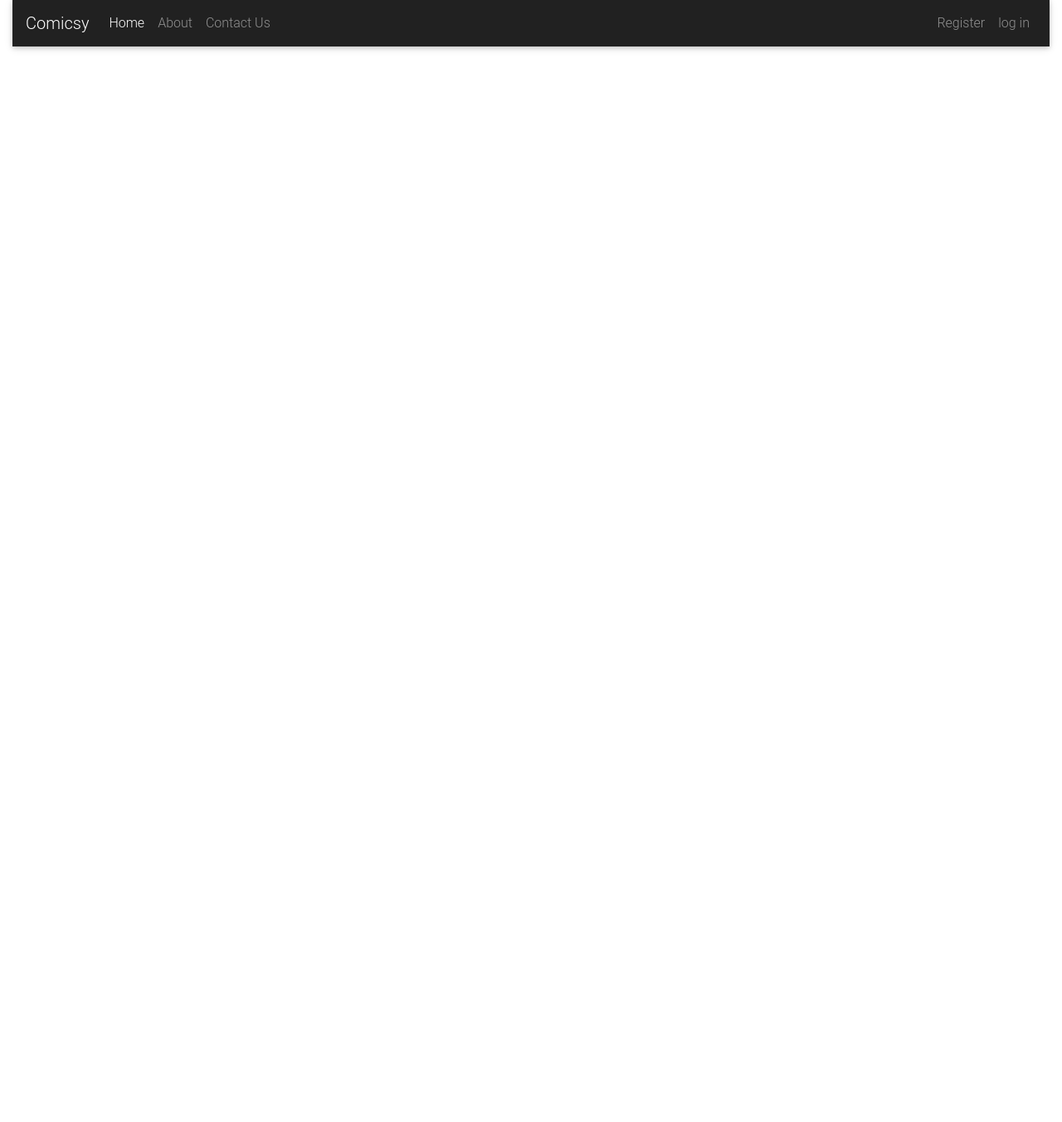
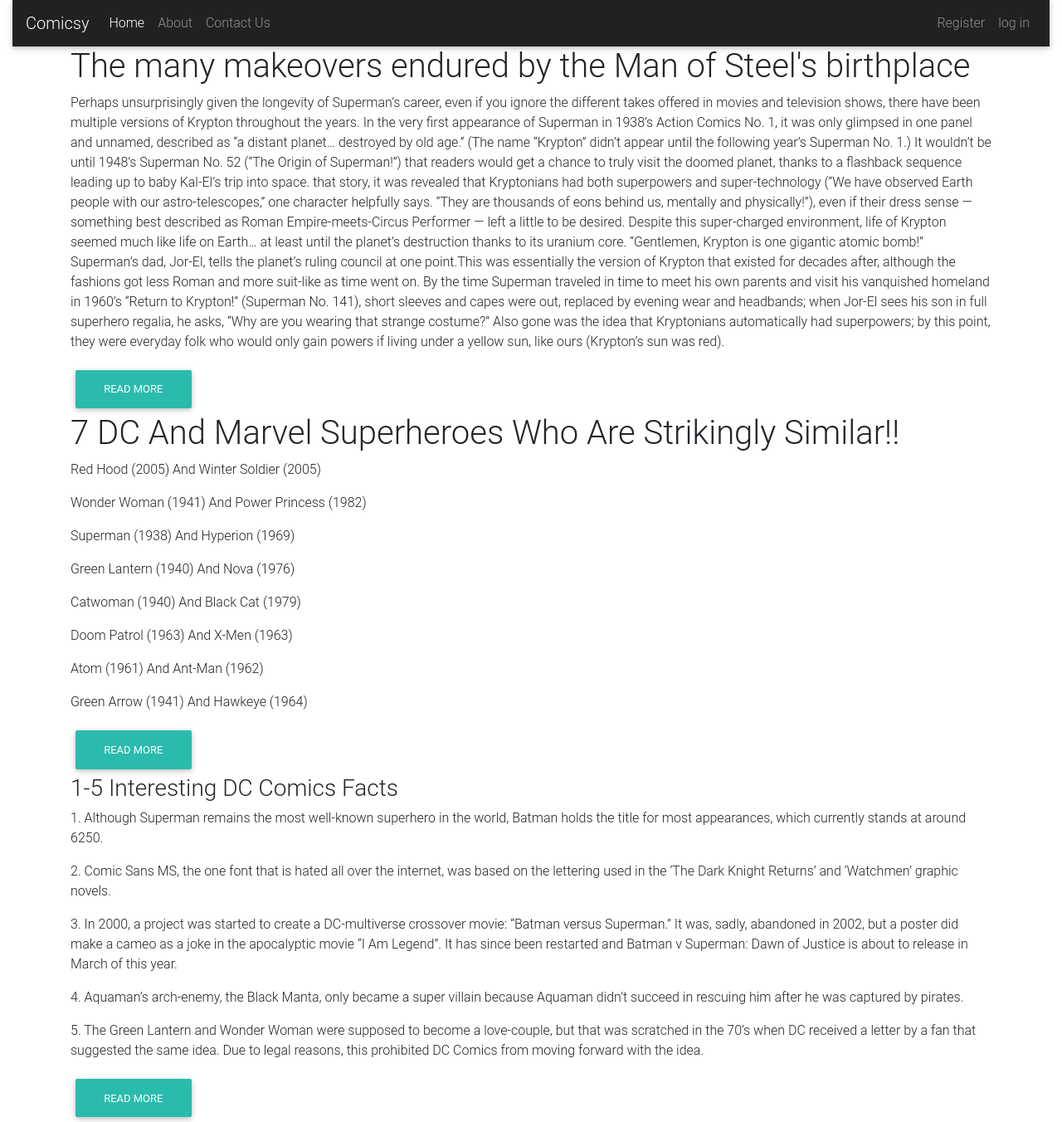
Before and after one commit to SkimaniKings/comicsy, a Flask app: page /articles in a window 1280 px wide. Shown: the whole page at 83% size. Before the commit the page ends 61 px from the top, so only its background shows below. Run offline with Flask 2, Linux system fonts and the light colour scheme; some libraries are stand-ins or nearby versions.

Commit message:
added articles to the articles page

```diff
--- a/comics/static/main.js
+++ b/comics/static/main.js
@@ -1,20 +1,16 @@
-// function validateForm() {
-//     var name = document.getElementById("name").value;
-//     var email = document.getElementById("email").value;
-//       if (name === "") {
-//       alert("please fill in your name");
-//       return false;
-//     } else if (email === "") {
-//       alert("Please fill in your name and email");
-//       return false;
-//     } else {
-//       alert(
-//         name + ", We have received your message. Thank you for reaching out to us. Continue enjoying our website"
-//       );
-//     }
-//     event.preventDefault();
-//   }
-
-function myFunction() {
-    alert("I am an alert box!");
+function validateForm() {
+    var name = document.getElementById("name").value;
+    var email = document.getElementById("email").value;
+      if (name === "") {
+      alert("please fill in your name");
+      return false;
+    } else if (email === "") {
+      alert("Please fill in your name and email");
+      return false;
+    } else {
+      alert(
+        name + ", We have received your message. Thank you for reaching out to us. Continue enjoying our website"
+      );
+    }
+    event.preventDefault();
   }
--- a/comics/templates/articles.html
+++ b/comics/templates/articles.html
@@ -1,2 +1,64 @@
 {%extends 'base.html'%}
-{%block content%} {%endblock%}
+{%block content%}
+<div class="container">
+    <h1 id="krypton">The many makeovers endured by the Man of Steel's birthplace</h1>
+    <p>Perhaps unsurprisingly given the longevity of Superman’s career, even if you ignore the different takes offered
+        in
+        movies and television shows, there have been multiple versions of Krypton throughout the years. In the very
+        first
+        appearance of Superman in 1938’s Action Comics No. 1, it was only glimpsed in one panel and unnamed, described
+        as “a
+        distant planet… destroyed by old age.” (The name “Krypton” didn’t appear until the following year’s Superman No.
+        1.)
+        It wouldn’t be until 1948’s Superman No. 52 (“The Origin of Superman!”) that readers would get a chance to truly
+        visit the doomed planet, thanks to a flashback sequence leading up to baby Kal-El’s trip into space. that story,
+        it was revealed that Kryptonians had both superpowers and super-technology (“We have observed Earth people with
+        our astro-telescopes,” one character helpfully says. “They are thousands of eons behind us, mentally and
+        physically!”), even if their dress sense — something best described as Roman Empire-meets-Circus Performer —
+        left a little to be desired. Despite this super-charged environment, life of Krypton seemed much like life on
+        Earth… at least until the planet’s destruction thanks to its uranium core. “Gentlemen, Krypton is one gigantic
+        atomic bomb!” Superman’s dad, Jor-El, tells the planet’s ruling council at one point.This was essentially the
+        version of Krypton that existed for decades after, although the fashions got less Roman and more suit-like as
+        time went on. By the time Superman traveled in time to meet his own parents and visit his vanquished homeland in
+        1960’s “Return to Krypton!” (Superman No. 141), short sleeves and capes were out, replaced by evening wear and
+        headbands; when Jor-El sees his son in full superhero regalia, he asks, “Why are you wearing that strange
+        costume?” Also gone was the idea that Kryptonians automatically had superpowers; by this point, they were
+        everyday folk who would only gain powers if living under a yellow sun, like ours (Krypton’s sun was red).</p>
+    <a href="https://www.hollywoodreporter.com/heat-vision/krypton-a-brief-history-supermans-757172"
+        target="_blank"><button type="button" class="btn btn-default btn-rounded">Read More</button></a>
+
+    <h1 id="heada2">7 DC And Marvel Superheroes Who Are Strikingly Similar!!</h1>
+    <p>Red Hood (2005) And Winter Soldier (2005)</p>
+    <p>Wonder Woman (1941) And Power Princess (1982)</p>
+    <p>Superman (1938) And Hyperion (1969)</p>
+    <p>Green Lantern (1940) And Nova (1976)</p>
+    <p>Catwoman (1940) And Black Cat (1979)</p>
+    <p>Doom Patrol (1963) And X-Men (1963)</p>
+    <P>Atom (1961) And Ant-Man (1962)</P>
+    <P>Green Arrow (1941) And Hawkeye (1964)</P>
+    <a href="https://screenrant.com/marvel-dc-superheroes-copies-rip-offs/" target="_blank"><button type="button"
+            class="btn btn-default btn-rounded">Read More</button></a>
+
+    <h3>1-5 Interesting DC Comics Facts</h3>
+
+    <p>1. Although Superman remains the most well-known superhero in the world, Batman holds the title for most
+        appearances, which currently stands at around 6250.</p>
+
+       <p> 2. Comic Sans MS, the one font that is hated all over the internet, was based on the lettering used in the ‘The
+        Dark Knight Returns’ and ‘Watchmen’ graphic novels.</p>
+
+        <p>3. In 2000, a project was started to create a DC-multiverse crossover movie: “Batman versus Superman.” It was,
+        sadly, abandoned in 2002, but a poster did make a cameo as a joke in the apocalyptic movie “I Am Legend”. It has
+        since been restarted and Batman v Superman: Dawn of Justice is about to release in March of this year.</p>
+
+       <p> 4. Aquaman’s arch-enemy, the Black Manta, only became a super villain because Aquaman didn’t succeed in rescuing
+        him after he was captured by pirates.</p>
+
+        <p>5. The Green Lantern and Wonder Woman were supposed to become a love-couple, but that was scratched in the 70’s
+        when DC received a letter by a fan that suggested the same idea. Due to legal reasons, this prohibited DC Comics
+        from moving forward with the idea.</p>
+
+    <a href="https://www.kickassfacts.com/30-kickass-and-interesting-dc-comics-facts/" target="_blank"><button type="button"
+            class="btn btn-default btn-rounded">Read More</button></a>
+</div>
+{%endblock%}
--- a/comics/templates/base.html
+++ b/comics/templates/base.html
@@ -57,7 +57,7 @@
                                     <a href="/articles" class="nav-link dropdown-toggle" data-toggle="dropdown">Popular
                                         Articles</a>
                                     <div class="dropdown-menu">
-                                        <a href="#" class="dropdown-item">Inbox</a>
+                                        <a href="/articles" class="dropdown-item">Krypton</a>
                                         <a href="#" class="dropdown-item">Sent</a>
                                         <a href="#" class="dropdown-item">Drafts</a>
                                     </div>
```
